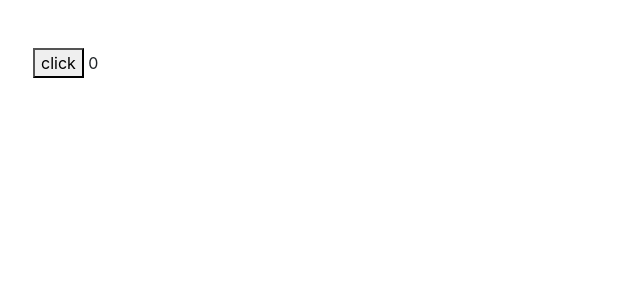
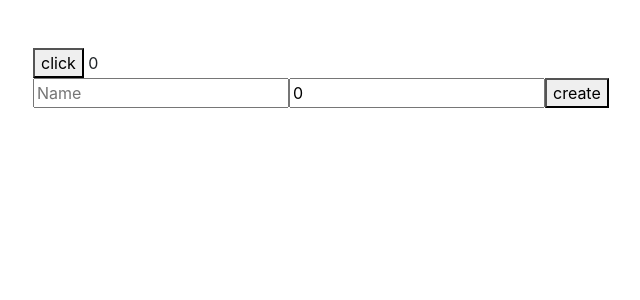
Before and after one commit to bungdanar/type-reducer-test, a React (Create React App) app: page /#/product in a window 1280 px wide. Shown: the top 300 px of the page, without its empty margins (302-942 px from the left). Built offline with nearby package versions, Linux system fonts and the light colour scheme.

Commit message:
Added product list

```diff
--- /dev/null
+++ b/src/pages/product/List.tsx
@@ -0,0 +1,69 @@
+import { useContext, useState } from 'react'
+import { ProductContext } from './context'
+import { Types } from './reducer'
+
+export default function List() {
+  const [form, setForm] = useState({
+    name: '',
+    price: 0,
+  })
+
+  const { state, dispatch } = useContext(ProductContext)
+
+  const handleForm = (type: string, value: string) => {
+    setForm((form) => ({
+      ...form,
+      [type]: value,
+    }))
+  }
+
+  const createProduct = () => {
+    dispatch({
+      type: Types.Create,
+      payload: {
+        id: Math.round(Math.random() * 10000),
+        name: form.name,
+        price: form.price,
+      },
+    })
+  }
+
+  const deleteProduct = (id: number) => {
+    dispatch({
+      type: Types.Delete,
+      payload: {
+        id,
+      },
+    })
+  }
+
+  return (
+    <div>
+      <input
+        value={form.name}
+        onChange={(e) => {
+          handleForm('name', e.target.value)
+        }}
+        placeholder="Name"
+      />
+      <input
+        value={form.price}
+        type="number"
+        onChange={(e) => {
+          handleForm('price', e.target.value)
+        }}
+        placeholder="Price"
+      />
+      <button onClick={createProduct}>create</button>
+      <div style={{ marginTop: 20 }}>
+        {state.products.map((p) => (
+          <div key={p.id}>
+            <span>{p.name}</span>
+            <span>{p.price}</span>
+            <button onClick={() => deleteProduct(p.id)}>delete</button>
+          </div>
+        ))}
+      </div>
+    </div>
+  )
+}
--- a/src/pages/product/Products.tsx
+++ b/src/pages/product/Products.tsx
@@ -1,13 +1,13 @@
 import { FC, useContext } from 'react'
 import { ProductContext, ProductProvider } from './context'
+import List from './List'
 import { Types } from './reducer'
 
 const Products: FC = () => {
   const { state, dispatch } = useContext(ProductContext)
 
   return (
-    <div className="row justify-content-center">
-      <div className="col-sm-6">
+    <>
       <button
         onClick={() =>
           dispatch({
@@ -18,17 +18,21 @@ const Products: FC = () => {
         click
       </button>{' '}
       {state.shoppingCart}
+    </>
+  )
+}
+
+const ProductsPage: FC = () => {
+  return (
+    <div className="row justify-content-center">
+      <div className="col-sm-6">
+        <ProductProvider>
+          <Products />
+          <List />
+        </ProductProvider>
       </div>
     </div>
   )
 }
 
-const ProductsPage: FC = () => {
-  return (
-    <ProductProvider>
-      <Products />
-    </ProductProvider>
-  )
-}
-
 export default ProductsPage
```
Lines whose indentation alone changed are shown as unchanged.
